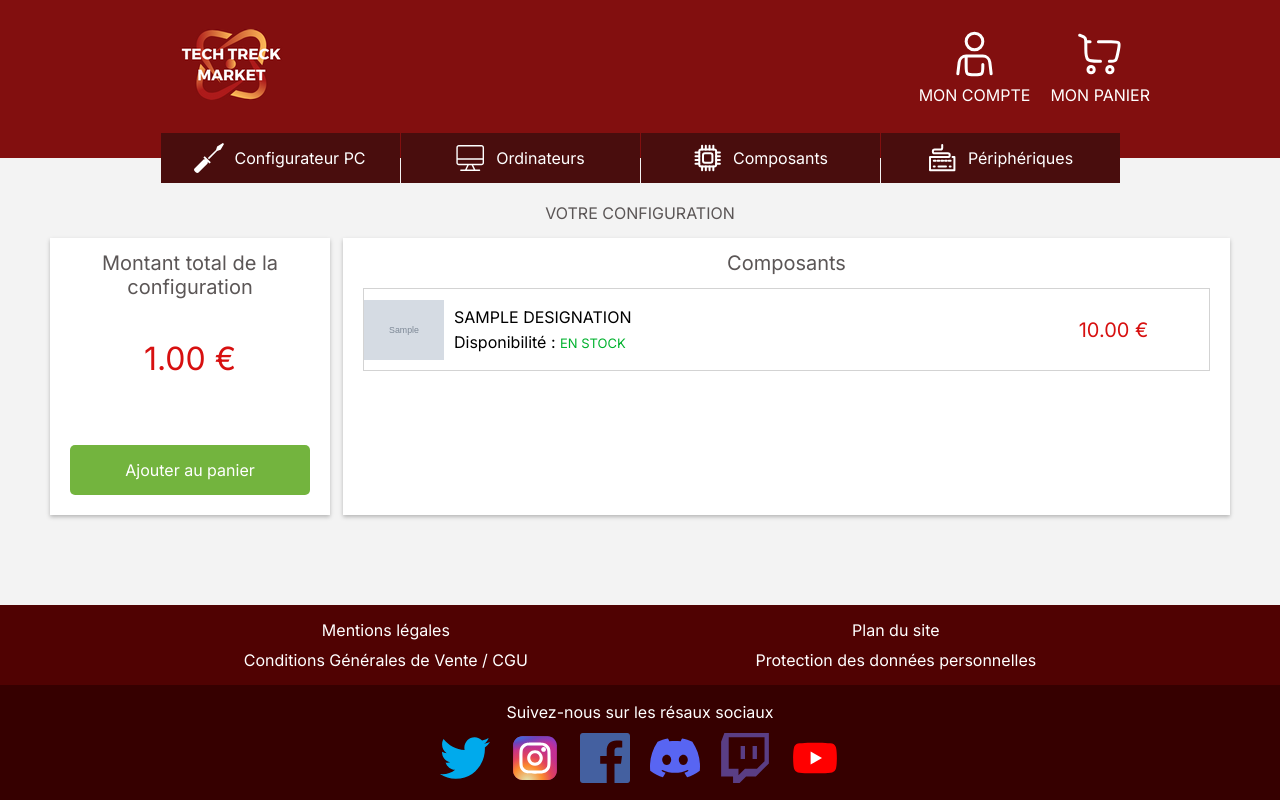
After one commit to Xaphan67/TechTreckMarket, a Symfony app: template templates/configurateur/summary.html.twig in a window 1280 px wide. The commit adds this page. Run offline with Twig, Linux system fonts and the light colour scheme; the template is opened without the code that fills it: most values are stand-ins (such as "Sample title", 1, 10 or a date in 2020); grey boxes marked "Sample" are stand-in pictures; some libraries are stand-ins or nearby versions.

Commit message:
Add PC builder summary

```diff
--- a/public/css/style.css
+++ b/public/css/style.css
@@ -1312,7 +1312,7 @@ border: 1px solid var(--borderFavoriteAdress);
     display: flex;
     align-items: center;
     gap: 5px;
-    height: 120px;
+    height: 122px;
 }
 
 .panier-produit:hover {
@@ -1341,6 +1341,13 @@ border: 1px solid var(--borderFavoriteAdress);
     margin-top: 20px;
     font-size: 32px;
     color: var(--textRed);
+}
+
+.panier-infos {
+    display: flex;
+    flex-direction: column;
+    justify-content: center;
+    width: 100%;
 }
 
 .bouton-commander {
@@ -1351,7 +1358,6 @@ border: 1px solid var(--borderFavoriteAdress);
     margin-inline: auto;
 }
 
-
 .panier-vide {
     width: 250px;
     display: block;
@@ -1537,6 +1543,16 @@ border: 1px solid var(--borderFavoriteAdress);
 .configuration-infos {
     display: flex;
     justify-content: space-between;
+}
+
+.liste-recapitulatif-configuration {
+    border-left: 1px solid var(--border);
+    border-right: 1px solid var(--border);
+    border-bottom: 1px solid var(--border);
+}
+
+.prix-recapitulatif {
+    margin-top: 10px;
 }
 
 /* Modales */
@@ -2155,7 +2171,7 @@ border: 1px solid var(--borderFavoriteAdress);
 
     .panier-produit {
         border-top: 1px solid var(--border);
-        height: 80px;
+        height: 82px;
     }
 
     .panier-header-image {
@@ -2202,6 +2218,23 @@ border: 1px solid var(--borderFavoriteAdress);
         padding-inline: calc((100vw - 824px) / 2);
     }
 
+    /* Configurateur */
+
+    .configurateur-designation {
+        display: flex;
+        flex-direction: column;
+        justify-content: center;
+        padding-left: 10px;
+        width: 75%;
+    }
+
+    .configurateur-prix {
+        display: flex;
+        align-items: center;
+        justify-content: center;
+        width: 25%;
+    }
+
     /* Modales */
 }
 
--- a/templates/commande/showBarket.html.twig
+++ b/templates/commande/showBarket.html.twig
@@ -27,7 +27,7 @@
                                     <div class="produit-image-mini mobile-tablette-uniquement">
                                         <img src="{{ asset('img/produits/' ~ produitCommande.produit.photo) }}" alt="{{ produitCommande.produit.designation }}">
                                     </div>
-                                    <div class="produit-infos">
+                                    <div class="panier-infos">
                                         <div class="mobile-tablette-uniquement">
                                             <span class="produit-designation">
                                                 <a href="{{ path('voir_produit', {'id': produitCommande.produit.id}) }}">{{ produitCommande.produit.designation }}</a>
--- /dev/null
+++ b/templates/configurateur/summary.html.twig
@@ -0,0 +1,71 @@
+{% extends 'base.html.twig' %}
+
+{% block title %}E-Commerce - Configurateur PC - Votre configuration{% endblock %}
+
+{% block meta %}E-Commerce, achetez tout votre matériel informatique au meilleur pix !{% endblock %}
+
+{% block body %}
+    <div class="conteneur-principal">
+        <section class="categories">
+            <h2>Votre configuration</h2>
+            <div class="conteneur-conteneurs">
+                <section class="conteneur conteneur-padding">
+                    <h2>Composants</h2>
+                    <div class="liste-recapitulatif-configuration">
+                        {% for etape, produit in configuration %}
+                            {% if etape <= 8 %}
+                                <article class="panier-produit">
+                                    <div class="produit-image-mini mobile-tablette-uniquement">
+                                        <img src="{{ asset('img/produits/' ~ produit.photo) }}" alt="{{ produit.designation }}">
+                                    </div>
+                                    <div class="panier-infos">
+                                        <div class="mobile-tablette-uniquement">
+                                            <span class="produit-designation">
+                                                <a href="{{ path('voir_produit', {'id': produit.id}) }}">{{ produit.designation }}</a>
+                                            </span>
+                                            <span>
+                                                Disponibilité :
+                                                {% if produit.stock > 0 %}
+                                                    <span class="stock-oui">EN STOCK</span>
+                                                {% else %}
+                                                    <span class="stock-non">RUPTURE</span>
+                                                {% endif %}
+                                            </span>
+                                            <span class="prix prix-recapitulatif">{{ produit.prix  | number_format(2, '.') }} €</span>
+                                        </div>
+                                        <div class="ordinateur-uniquement">
+                                            <div class="produit-image-mini panier-header-image">
+                                                <img src="{{ asset('img/produits/' ~ produit.photo) }}" alt="{{ produit.designation }}">
+                                            </div>
+                                            <div class="configurateur-designation">
+                                                <span class="produit-designation">
+                                                    <a href="{{ path('voir_produit', {'id': produit.id}) }}">{{ produit.designation }}</a>
+                                                </span>
+                                                <span>
+                                                    Disponibilité :
+                                                    {% if produit.stock > 0 %}
+                                                        <span class="stock-oui">EN STOCK</span>
+                                                    {% else %}
+                                                        <span class="stock-non">RUPTURE</span>
+                                                    {% endif %}
+                                                </span>
+                                            </div>
+                                            <span class="configurateur-prix prix">{{ produit.prix | number_format(2, '.') }} €</span>
+                                        </div>
+                                    </div>
+                                </article>
+                            {% endif %}
+                        {% endfor %}
+                    </div>
+                </section>
+                <section class="conteneur conteneur-padding conteneur-total-panier">
+                    <div class="panier-total">
+                        <h2>Montant total de la configuration</h2>
+                        <span class="panier-prix">{{ totalConfiguration | number_format(2, '.') }} €</span>
+                    </div>
+                    <a class="bouton-achat bouton-commander bouton-lien-centre" href="">Ajouter au panier</a>
+                </section>
+            </div>
+        </section>
+    </div>
+{% endblock %}
```
Also changed, not shown: src/Controller/ConfigurateurController.php (+30 -1 lines), templates/configurateur/index.html.twig (+5 -5 lines).
